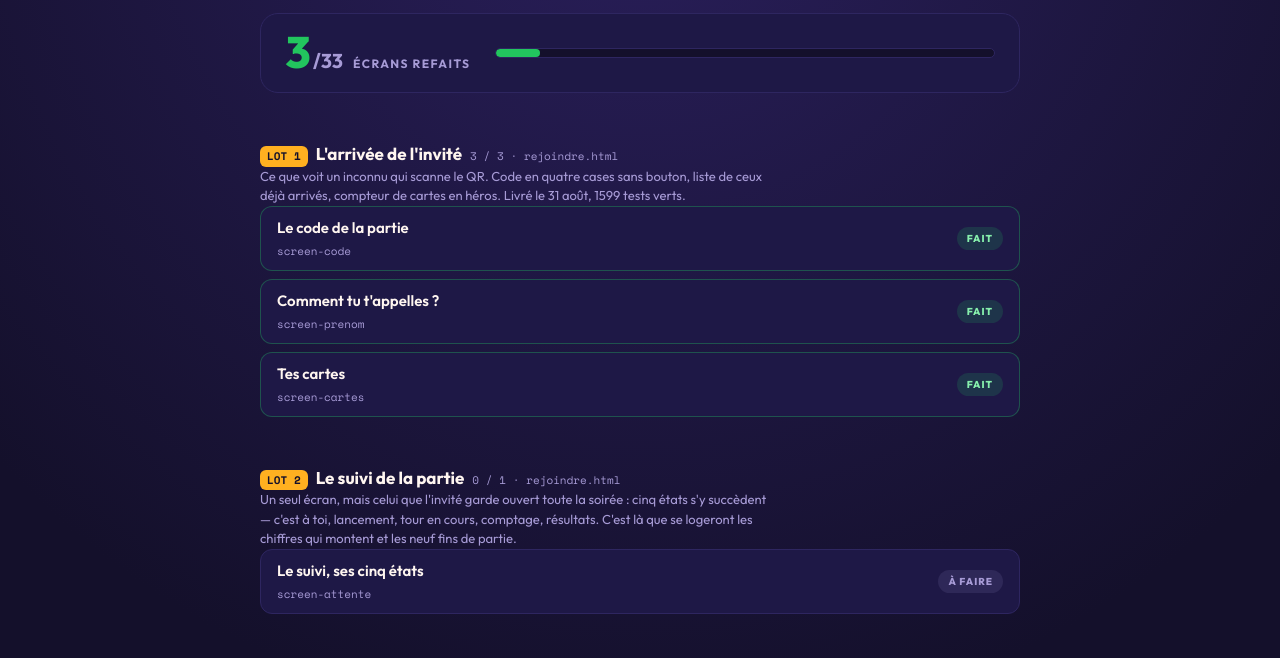
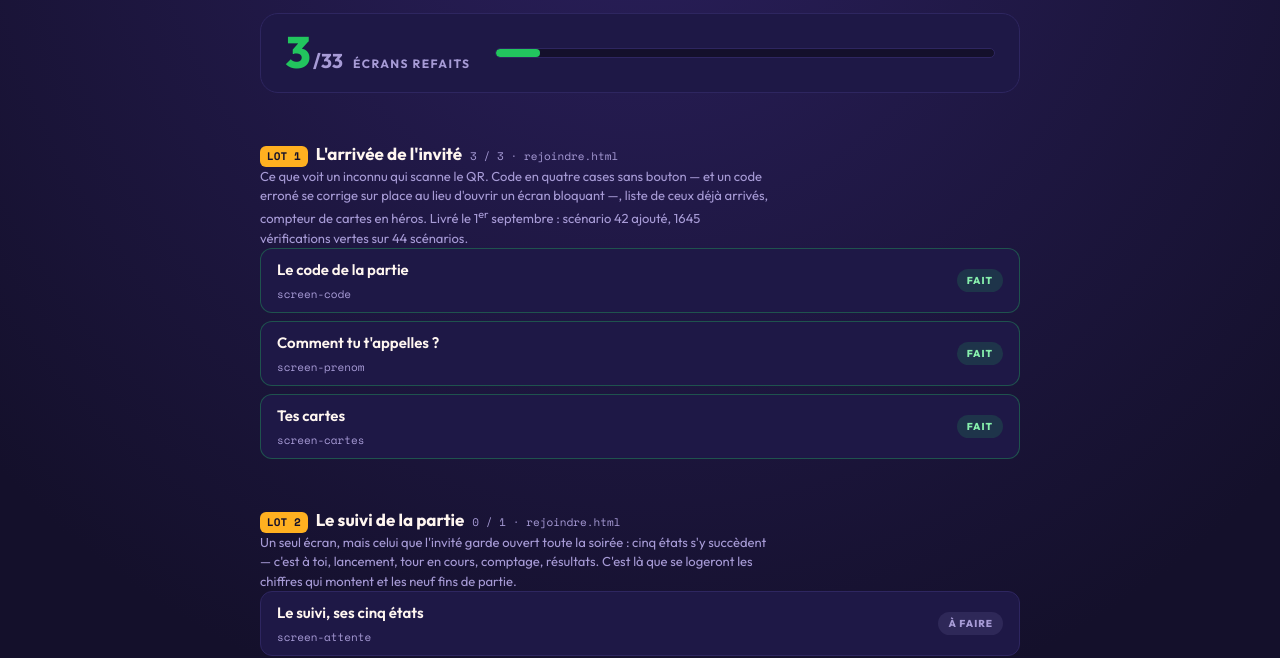
Before and after one commit to alexdoss/timesup, a website: page design-system/etat-refonte.html in a window 1280 px wide. Shown: the part 162-820 px from the top of the page. Drawn offline with nearby package versions, Linux system fonts and the light colour scheme.

Commit message:
Suivi de la refonte : lot 1 termine
Co-Authored-By: Claude Opus 5 <noreply@anthropic.com>

```diff
--- a/design-system/etat-refonte.html
+++ b/design-system/etat-refonte.html
@@ -146,8 +146,10 @@
       <span class="compte">3 / 3 · rejoindre.html</span>
     </div>
     <p class="lot-note">
-      Ce que voit un inconnu qui scanne le QR. Code en quatre cases sans bouton, liste de
-      ceux déjà arrivés, compteur de cartes en héros. Livré le 31 août, 1599 tests verts.
+      Ce que voit un inconnu qui scanne le QR. Code en quatre cases sans bouton — et un code
+      erroné se corrige sur place au lieu d'ouvrir un écran bloquant —, liste de ceux déjà
+      arrivés, compteur de cartes en héros. Livré le 1<sup>er</sup> septembre : scénario 42
+      ajouté, 1645 vérifications vertes sur 44 scénarios.
     </p>
     <div class="lot">
       <div class="ecran fait">
```
